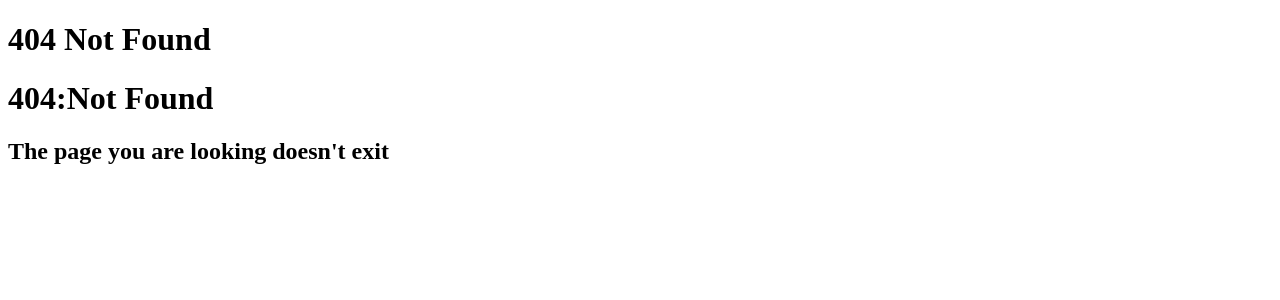
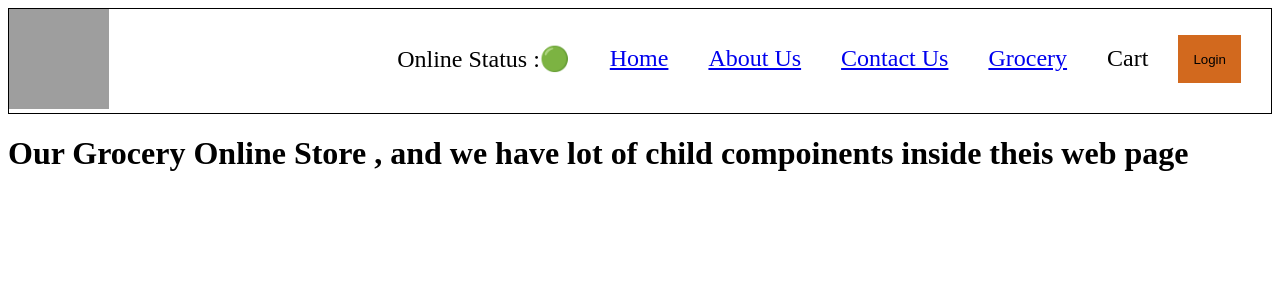
Before and after one commit to rahulpannati513/FoodApp, a React (Vite) app: page /grocery in a window 1280 px wide. Before the commit this address had no page. Shown: the top 300 px of the page. Built offline with nearby package versions, Linux system fonts and the light colour scheme; grey boxes are pictures that could not be loaded.

Commit message:
implemented LazyLoading Grocery component

```diff
--- a/src/App.js
+++ b/src/App.js
@@ -1,4 +1,4 @@
-import React from "react";
+import React,{lazy,Suspense} from "react";
 import ReactDOM from "react-dom";
 import Header from "./components/Header";
 import Body from "./components/Body";
@@ -8,6 +8,13 @@ import ErrorAbout from "./components/ErrorAbout";
 import ContactUs from "./components/ContactUs";
 import ResturantMenu from "./components/ResturantMenu";
 import { createBrowserRouter, RouterProvider, Outlet } from "react-router-dom";
+//import Grocery from "./components/Grocery";
+
+
+//LazyLoading only when we to that when requiredon demand loading
+
+const Grocery = lazy(()=> import("./components/Grocery"));
+
 
 const AppLayout = () => {
   return (
@@ -26,6 +33,7 @@ const AppRouter = createBrowserRouter([
       { path: "/", element: <Body className="body_color" /> },
       { path: "/about", element: <About /> },
       { path: "/contactus", element: <ContactUs /> },
+      { path: "/grocery", element:<Suspense fallback={<h1>Loading ....</h1>} ><Grocery /> </Suspense>  },
       { path: "/restuarants/:resId", element: <ResturantMenu /> },
     ],
     errorElement: <Error />,
--- a/src/components/Body.js
+++ b/src/components/Body.js
@@ -20,15 +20,20 @@ const Body = () => {
       "https://www.swiggy.com/dapi/restaurants/list/v5?lat=17.406498&lng=78.47724389999999&is-seo-homepage-enabled=true&page_type=DESKTOP_WEB_LISTING"
     );
     const json = await data.json();
+    console.log(json);
+
 
     //optional chaining - if the value is not present it will not throw error
     setListResturent(
-      json?.data.cards[4]?.card?.card?.gridElements?.infoWithStyle?.restaurants
+      json?.data.cards[2]?.card?.card?.gridElements?.infoWithStyle?.restaurants
+
     );
+    console.log(json?.data.cards[2]?.card?.card?.gridElements?.infoWithStyle?.restaurants);
     setfilteredResturent(
-      json?.data.cards[4]?.card?.card?.gridElements?.infoWithStyle?.restaurants
+      json?.data.cards[2]?.card?.card?.gridElements?.infoWithStyle?.restaurants
     );
   };
+
 
   // if (listOfResurent.length === 0) {
   //   return <Schimmer />;
--- /dev/null
+++ b/src/components/Grocery.js
@@ -0,0 +1,11 @@
+import React from "react";
+
+const Grocery =()=>{
+    return (
+    <h1> Our Grocery Online Store ,
+        and we have lot of child compoinents inside theis web page
+    </h1>
+    );
+};
+
+export default Grocery;
--- a/src/components/Header.js
+++ b/src/components/Header.js
@@ -29,6 +29,9 @@ const Header = () => {
           <li>
             <Link to="/contactus">Contact Us</Link>
           </li>
+          <li>
+            <Link to="/grocery">Grocery</Link>
+          </li>
           <li>Cart</li>
           <button
             className="login-btn"
```
